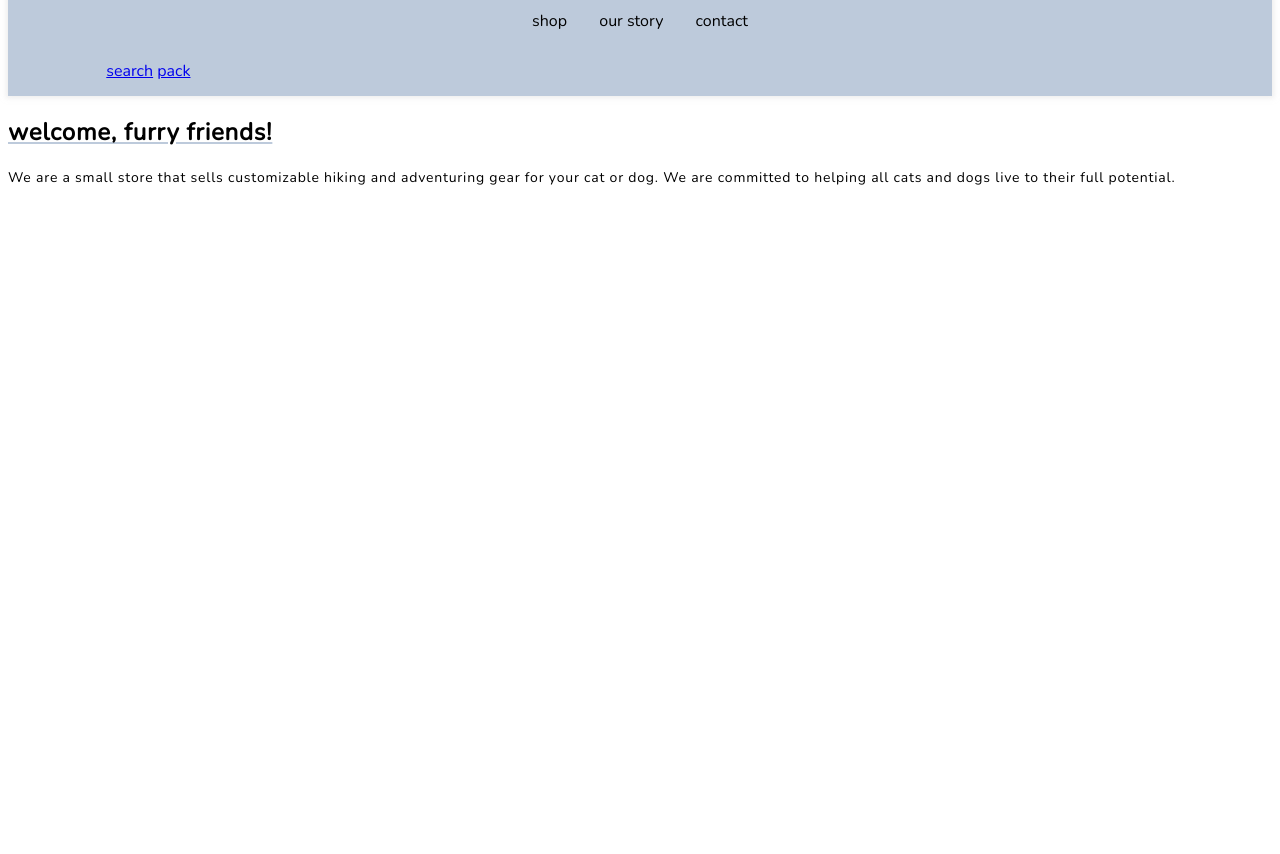
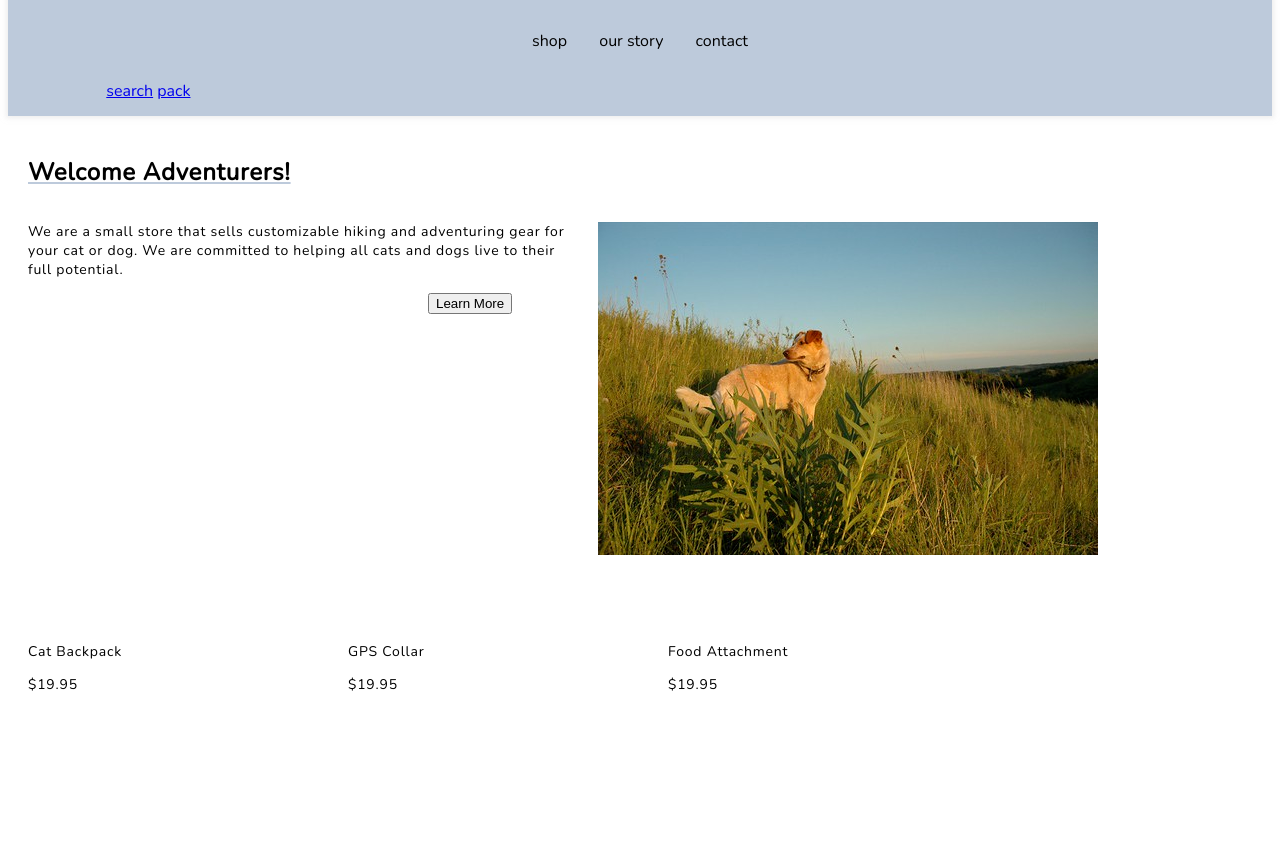
Before and after one commit to rebeccaz21/muddypaws, a plain HTML site: page index.html in a window 1280 px wide. Shown: the part 134-988 px from the top of the page. Before the commit the page ends 800 px from the top, so only its background shows below. Drawn offline with nearby package versions, Linux system fonts and the light colour scheme.

Commit message:
adding images

```diff
--- a/index.html
+++ b/index.html
@@ -28,11 +28,39 @@
     </div>
 
     <div id = "introduction">
-        <h2> welcome, furry friends! </h2>
-        <p> We are a small store that sells customizable hiking and adventuring gear for your cat or dog. We are committed to helping all cats and dogs live to their full potential.  </p>
+        <h2> Welcome Adventurers! </h2>
+        <div id = "left-side">
+            <div id = "words" >
+            <p> We are a small store that sells customizable hiking and adventuring gear for your cat or dog. We are committed to helping all cats and dogs live to their full potential.  </p>
+            <div id = "button">
+                <button> Learn More </button>
+            </div>
+            </div>
+            <p> <img src="doggie.jpg"/> </p>
+        </div>
     </div>
 
     <div id = "best-sellers">
+
+        <div class = "item 1">
+            <div class = catpack-image>
+
+            </div>
+            <p> Cat Backpack </p>
+            <p> $19.95 </p>
+        </div>
+
+        <div class = "item 2">
+            <p> GPS Collar </p>
+            <p> $19.95 </p>
+        </div>
+
+        <div class = "item 3">
+            <p> Food Attachment </p>
+            <p> $19.95 </p>
+        </div>
+
+
     </div>
 
 </body>
--- a/style.css
+++ b/style.css
@@ -17,6 +17,7 @@ body {
 	text-align: center;
 	text-decoration: underline;
 	text-decoration-color: white;
+	padding-top: 20px;
  }
 
  #banner {
@@ -52,7 +53,7 @@ body {
   position: relative;
   text-align: center;
   width: 20%;
-   padding: 14px;
+  padding: 14px;
 
 }
 
@@ -63,6 +64,8 @@ h2 {
 	letter-spacing: 0.78px;
 	text-decoration: underline;
 	text-decoration-color: #BDCADB;
+	padding-left: 20px;
+	padding-top: 20px;
 
 }
 
@@ -72,3 +75,36 @@ p {
 	color: black;
 	letter-spacing: 0.78px;
 }
+
+#left-side {
+	display: grid;
+	grid-template-columns: 550px 550px;
+	grid-template-rows: 400px;
+	grid-gap: 20px;
+	margin-top: 20px;
+	padding-left: 20px;
+
+	/*
+	justify-content: center;
+	align-items: stretch;
+	align-content: center;
+	grid-auto-rows: 500px;
+	grid-auto-flow: column;
+	*/
+
+}
+
+#button {
+	padding-left: 400px;
+}
+
+#best-sellers {
+
+	display: grid;
+	grid-template-columns: 300px 300px 300px;
+	grid-template-rows: 250px;
+	grid-gap: 20px;
+	margin-top: 20px;
+	padding-left: 20px;
+
+}
```
Also changed, not shown: Screen Shot 2019-09-20 at 5.16.34 PM.png (added), cat backpack.jpg (added), cat-footprint.png (added), doggie.jpg (added), icons8-backpack-100.png (added), icons8-search-96.png (added), shopping.html (added).
